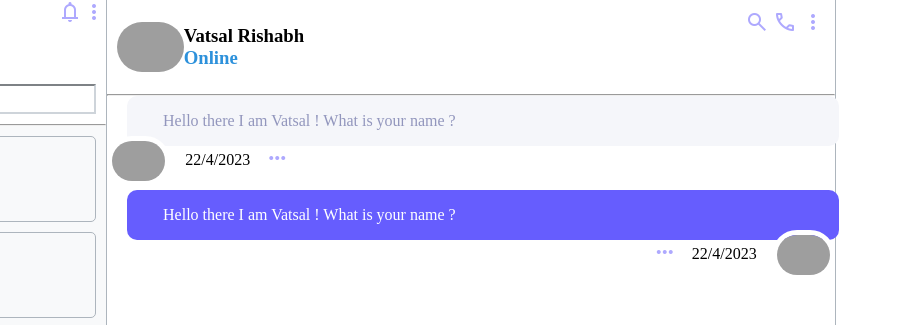
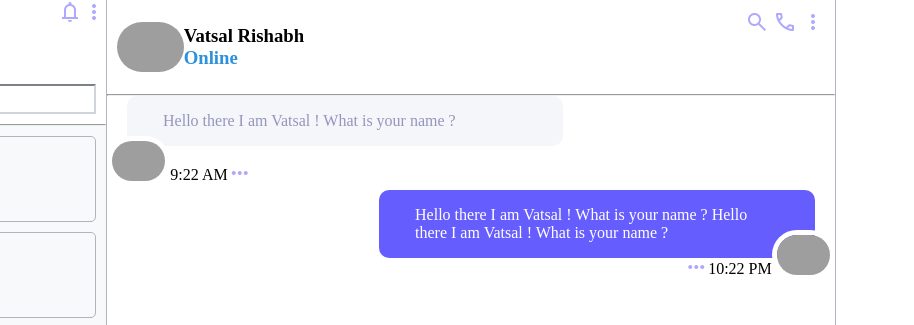
Before and after one commit to DimpleKA/Dchat-php, a plain HTML site: page index.html in a window 1280 px wide. Shown: the top 325 px of the page, 366-1280 px from the left. Drawn offline with nearby package versions, Linux system fonts and the light colour scheme; grey boxes are pictures that could not be loaded.

Commit message:
second commit

```diff
--- a/index.html
+++ b/index.html
@@ -400,7 +400,7 @@
                       />
                     </div>
                     <div class="message-box-date">
-                      <span>22/4/2023</span>
+                      <span>9:22 AM</span>
                     </div>
                   </div>
                   <div class="dropdown">
@@ -415,7 +415,7 @@
               <div class="message">
                 <div class="message-wrapper-right">
                   <div class="message-content">
-                    <span> Hello there I am Vatsal ! What is your name ? </span>
+                    <span> Hello there I am Vatsal ! What is your name ? Hello there I am Vatsal ! What is your name ? </span>
                   </div>
                 </div>
                 <div class="messageoptions-right">
@@ -425,7 +425,7 @@
                   </div>
                   <div class="avtar-date">
                     <div class="message-box-date">
-                      <span>22/4/2023</span>
+                      <span>10:22 PM</span>
                     </div>
                     <div class="message-box-dp">
                       <img
--- a/style.css
+++ b/style.css
@@ -71,7 +71,7 @@ p {
   width: 65%;
 }
 .uniquechats{
-  height: 85%;
+  height: 84.7%;
 }
 .chatarea{
     background-color: white;
@@ -161,6 +161,12 @@ p {
 .online-offline{
        color: #2d91db;;
 }
+input:focus {
+  outline: none; /* Remove default focus outline */
+}
+.message{
+  position: relative;
+}
   .message-wrapper {
     border-radius: 10px;
     position: absolute;
@@ -171,13 +177,13 @@ p {
     padding: 16px 36px; /* This shorthand represents padding-top, padding-right, padding-bottom, padding-left */
 }
 .message-wrapper-right{
-    color: WHITE;
     BACKGROUND: #665dfe;
     border-radius: 10px;
     position: absolute;
+    right: 0;
     color: white;
     width: 50%;
-    margin-left: 20px;
+    margin-right: 20px;
     padding: 16px 36px;
 }
 
@@ -240,7 +246,7 @@ margin: 0;
     display: flex;
 }
 .message-box-date{
-    padding: 15px;
+  padding-top: 30px;
 }
   #avtaar-dp{
     height: 40px;
@@ -248,8 +254,8 @@ margin: 0;
     border: 5px solid white;
   }
   .dropdown{
-    padding-top: 10px;
-    height: 20px;
+    padding-top: 25px;
+    height: 25px;
   }
 
   /* Webkit scrollbar customization */
```
